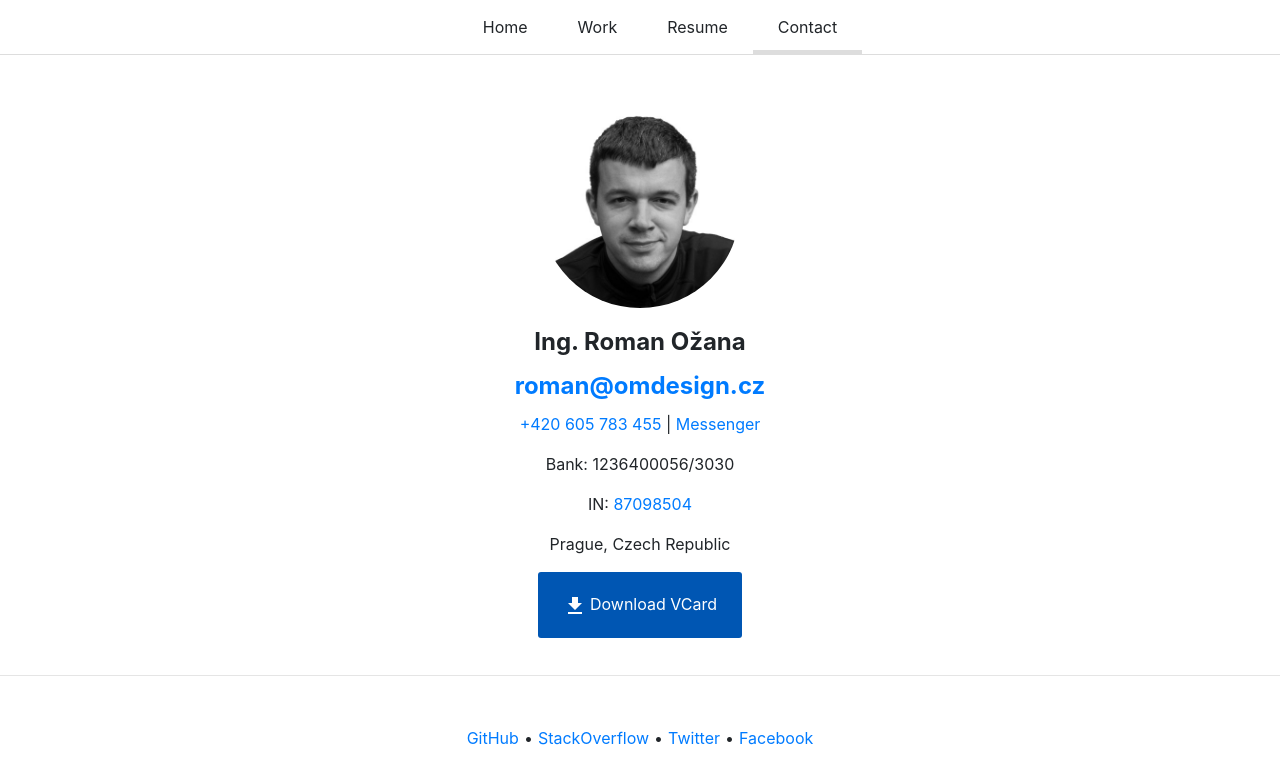
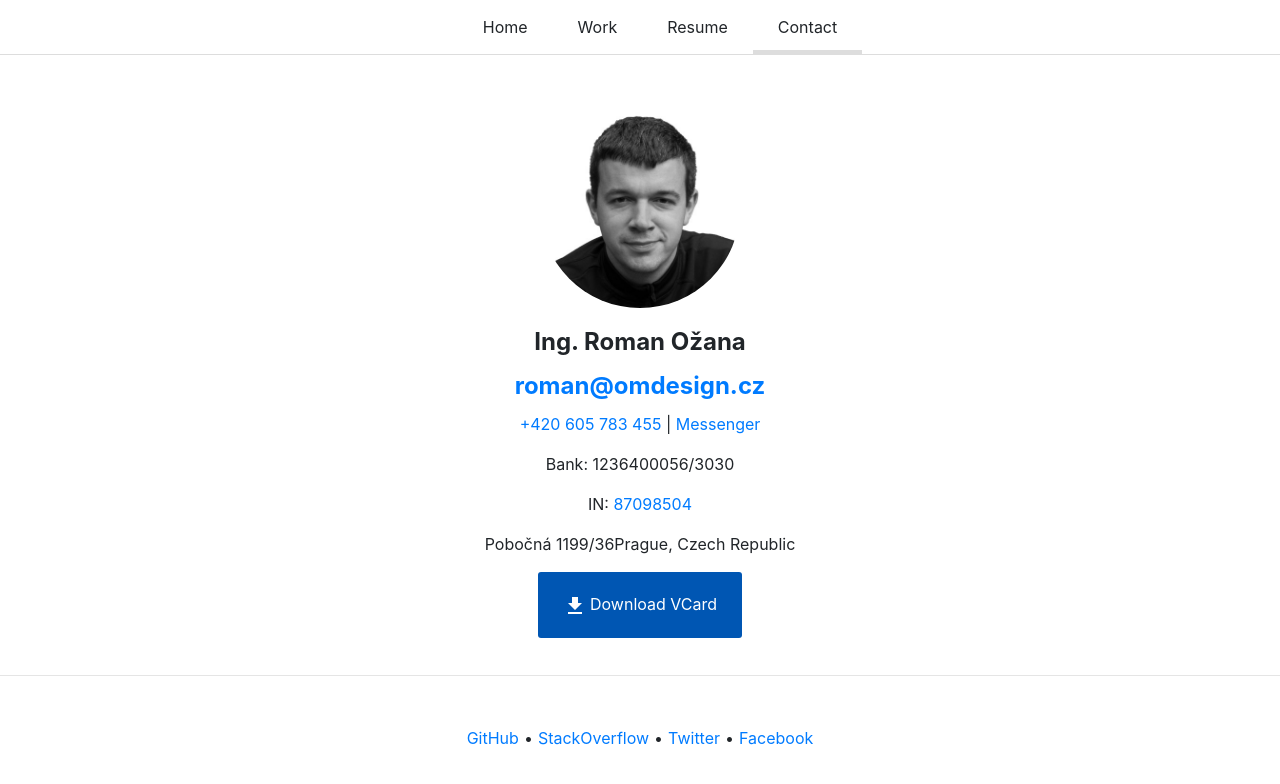
Before and after one commit to OzzyCzech/omdesign.cz, a Next.js app: page /contact in a window 1280 px wide. Shown: the top 784 px of the page. Built offline with nearby package versions, Linux system fonts and the light colour scheme.

Commit message:
Fix address in contact

```diff
--- a/pages/contact/index.js
+++ b/pages/contact/index.js
@@ -24,8 +24,11 @@ const ContactInformation = () =>
 				IN: <a href="http://www.rzp.cz/cgi-bin/aps_cacheWEB.sh?VSS_SERV=ZVWSBJFND&Action=Search&ICO=87098504" title="Registration number" target="_blank">87098504</a>
 			</p>
 
-			<p>
-				<span itemProp="addressLocality">Prague</span>, <span itemProp="addressRegion">Czech Republic</span>
+			<p itemProp="address" itemScope itemType="http://schema.org/PostalAddress">
+				<span itemProp="streetAddress">Pobočná 1199/36</span>
+				<span itemProp="addressLocality">Prague</span>,{' '}
+				<span itemProp="addressRegion">Czech Republic</span>
+				<span hidden itemProp="postalCode">14000</span>
 			</p>
 
 			<a href="/vcf" className="download">
```
